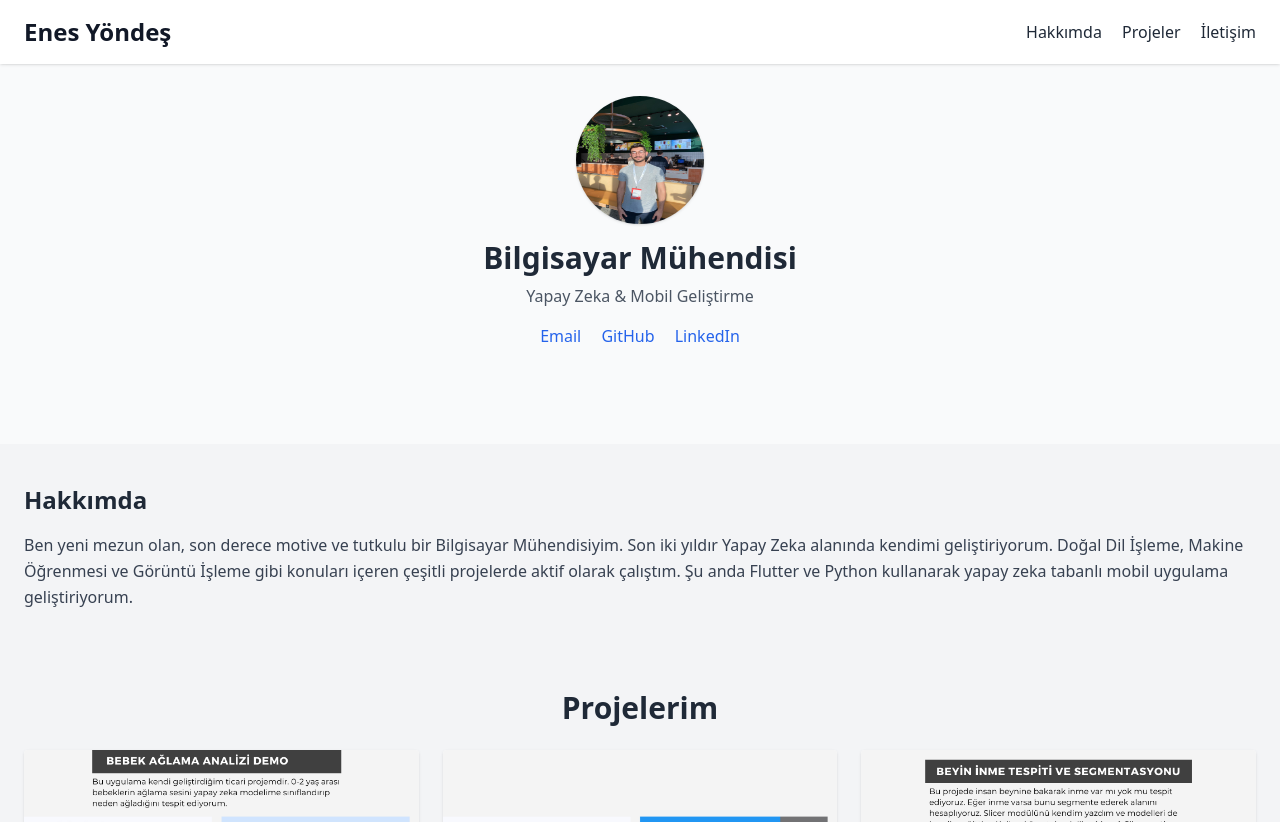
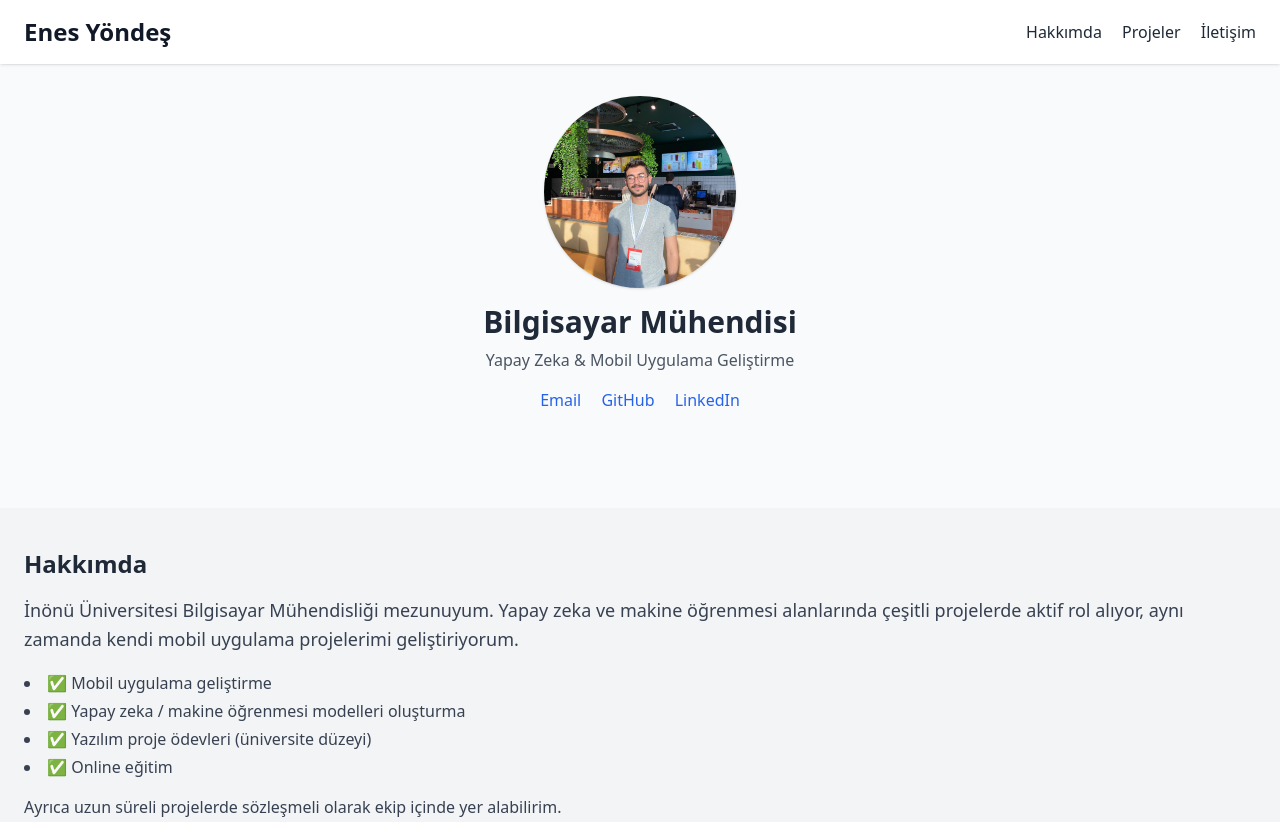
Before and after one commit to enesyondes/portfolyo_enesyondes, a plain HTML site: page index.html in a window 1280 px wide. Shown: the top 822 px of the page. Drawn offline with nearby package versions, Linux system fonts and the light colour scheme.

Commit message:
Update index.html

```diff
--- a/index.html
+++ b/index.html
@@ -21,10 +21,6 @@
     .zoom-hover:hover img {
       transform: scale(1.05);
     }
-    /* Modal animasyonu */
-    #imageModal img {
-      transition: transform 0.3s ease;
-    }
   </style>
 </head>
 <body class="bg-gray-100 text-gray-800 font-sans">
@@ -43,9 +39,9 @@
 
   <!-- Hero -->
   <section class="text-center py-24 bg-gray-50">
-    <img src="img/profile.jpg" alt="Enes Yöndeş" class="w-32 h-32 rounded-full mx-auto shadow">
+    <img src="img/profile.jpg" alt="Enes Yöndeş" class="w-48 h-48 rounded-full mx-auto shadow object-cover">
     <h2 class="text-3xl font-bold mt-4">Bilgisayar Mühendisi</h2>
-    <p class="text-gray-600 mt-2">Yapay Zeka & Mobil Geliştirme</p>
+    <p class="text-gray-600 mt-2">Yapay Zeka & Mobil Uygulama Geliştirme</p>
     <div class="mt-4 space-x-4">
       <a href="mailto:eneserenyondes@gmail.com" class="text-blue-600 hover:underline">Email</a>
       <a href="https://github.com/enesyondes" target="_blank" class="text-blue-600 hover:underline">GitHub</a>
@@ -56,10 +52,17 @@
   <!-- Hakkımda -->
   <section id="about" class="container mx-auto px-6 py-10 fade-in">
     <h3 class="text-2xl font-bold mb-4">Hakkımda</h3>
-    <p class="text-gray-700 leading-relaxed">
-      Ben yeni mezun olan, son derece motive ve tutkulu bir Bilgisayar Mühendisiyim. Son iki yıldır Yapay Zeka alanında kendimi geliştiriyorum.
-      Doğal Dil İşleme, Makine Öğrenmesi ve Görüntü İşleme gibi konuları içeren çeşitli projelerde aktif olarak çalıştım. Şu anda Flutter ve Python kullanarak
-      yapay zeka tabanlı mobil uygulama geliştiriyorum.
+    <p class="text-gray-700 leading-relaxed text-lg">
+      İnönü Üniversitesi Bilgisayar Mühendisliği mezunuyum. Yapay zeka ve makine öğrenmesi alanlarında çeşitli projelerde aktif rol alıyor, aynı zamanda kendi mobil uygulama projelerimi geliştiriyorum.
+    </p>
+    <ul class="list-disc list-inside text-gray-700 mt-4 space-y-1">
+      <li>✅ Mobil uygulama geliştirme</li>
+      <li>✅ Yapay zeka / makine öğrenmesi modelleri oluşturma</li>
+      <li>✅ Yazılım proje ödevleri (üniversite düzeyi)</li>
+      <li>✅ Online eğitim</li>
+    </ul>
+    <p class="text-gray-700 mt-4">
+      Ayrıca uzun süreli projelerde sözleşmeli olarak ekip içinde yer alabilirim.
     </p>
   </section>
 
@@ -106,7 +109,7 @@
   <!-- Modal -->
   <div id="imageModal" class="hidden fixed inset-0 bg-black bg-opacity-80 flex justify-center items-center z-50">
     <span class="absolute top-6 right-8 text-white text-4xl font-bold cursor-pointer" onclick="closeModal()">&times;</span>
-    <img id="modalImage" src="" alt="Büyük Görsel" class="max-w-4xl max-h-[90%] rounded shadow-lg">
+    <img id="modalImage" src="" alt="Büyük Görsel" class="max-w-[95%] max-h-[90vh] rounded shadow-lg object-contain">
   </div>
 
   <!-- Footer -->
@@ -131,9 +134,11 @@
     function openModal(src) {
       document.getElementById('modalImage').src = src;
       document.getElementById('imageModal').classList.remove('hidden');
+      document.body.style.overflow = 'hidden'; // Mobilde kaydırmayı kapat
     }
     function closeModal() {
       document.getElementById('imageModal').classList.add('hidden');
+      document.body.style.overflow = ''; // Geri aç
     }
 
     // ESC ile kapatma
```
